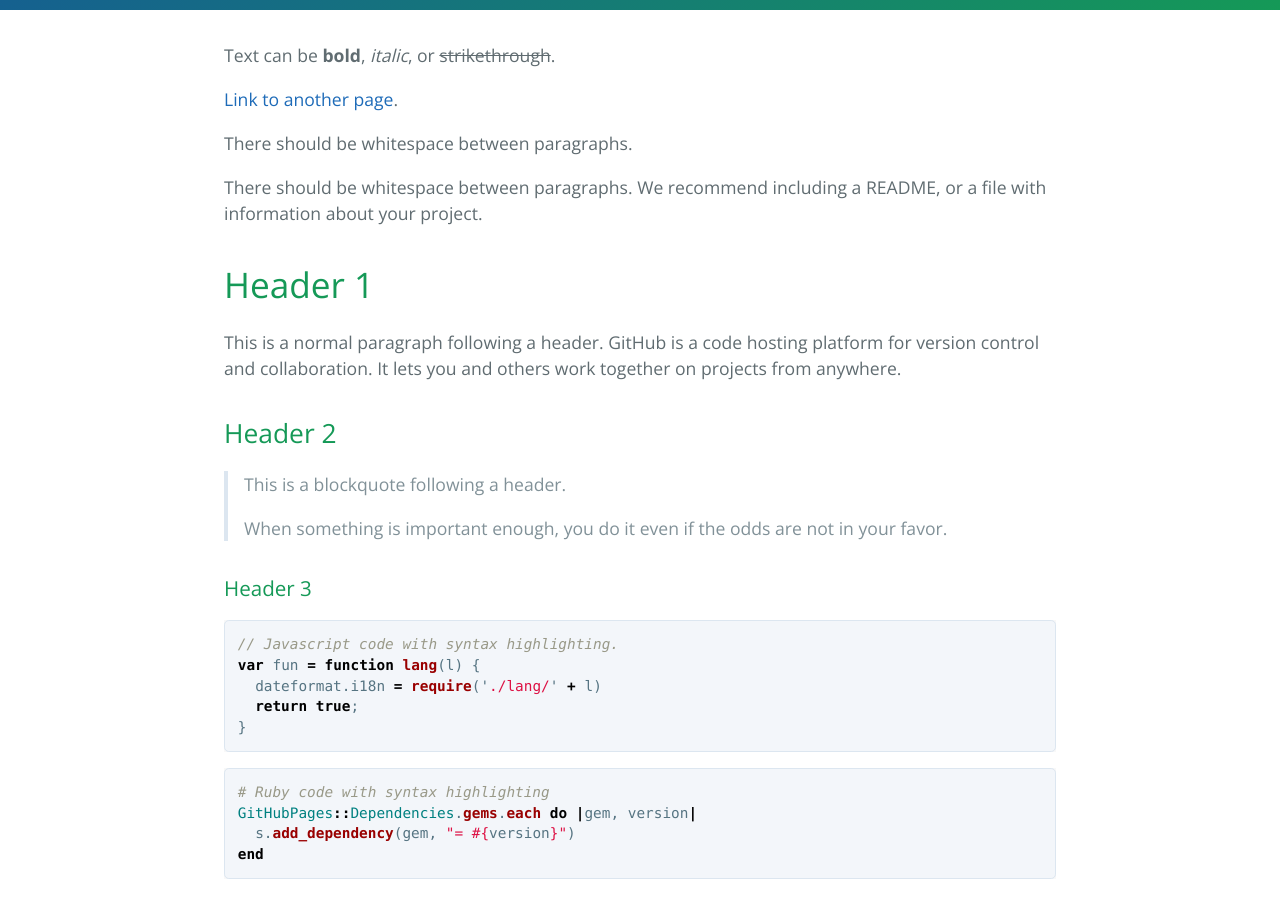
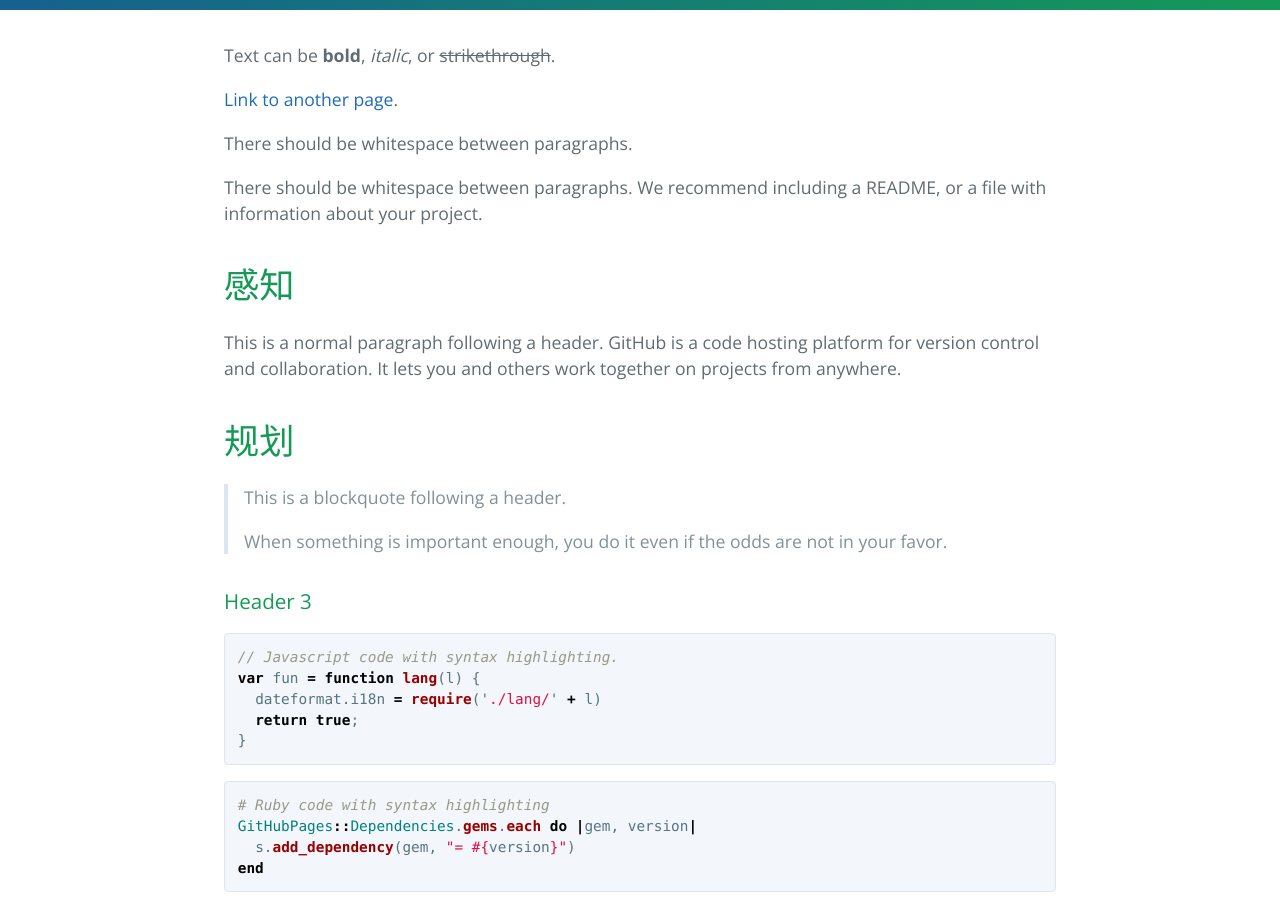
Before and after one commit to nuaawh/nuaawh.github.io, a Jekyll site: the page built from index.md, in a window 1280 px wide and 900 px high, scrolled down 373 px. Built offline with Jekyll 4.4.1, drawn with Linux system fonts in a browser that asks for light colours.

Commit message:
Update index.md

```diff
--- a/index.md
+++ b/index.md
@@ -10,11 +10,11 @@ There should be whitespace between paragraphs.
 
 There should be whitespace between paragraphs. We recommend including a README, or a file with information about your project.
 
-# Header 1
+# 感知
 
 This is a normal paragraph following a header. GitHub is a code hosting platform for version control and collaboration. It lets you and others work together on projects from anywhere.
 
-## Header 2
+# 规划
 
 > This is a blockquote following a header.
 >
```
